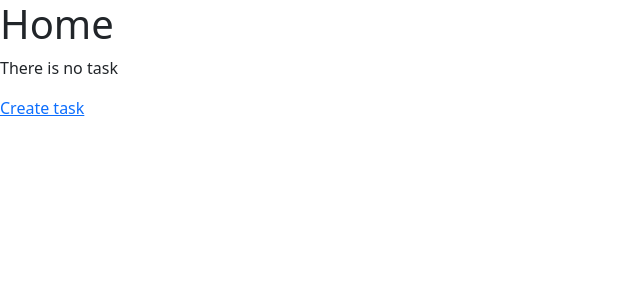
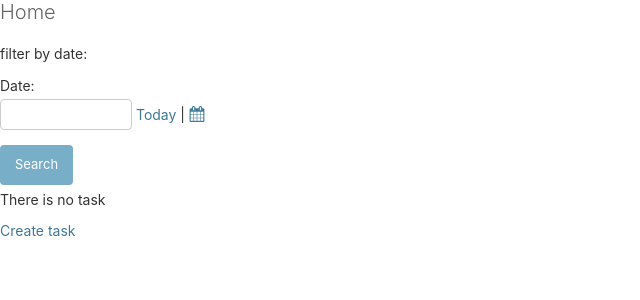
Before and after one commit to Hamed-68/todo, a Django app: page /todo/ in a window 1280 px wide. Shown: the top 300 px of the page, without its empty margins (0-640 px from the left). Run offline with Django 4.2, Linux system fonts and the light colour scheme; a user stored in the database is signed in; data comes from the database, SQL or seed files in the repository; both versions use the stored data as it was after the commit.

Commit message:
use admindatewidget to have calendar for filter by date

```diff
--- /dev/null
+++ b/task/templates/task/admindatewidget.html
@@ -0,0 +1,6 @@
+{% load static %}
+<script type="text/javascript" src="/admin/jsi18n/"></script>
+<script type="text/javascript" src="{% static 'admin/js/core.js' %}"></script>
+{{ form.media }}
+<link rel="stylesheet" type="text/css" href="{% static 'admin/css/base.css' %}" />
+<link rel="stylesheet" type="text/css" href="{% static 'admin/css/widgets.css' %}" />
--- a/task/templates/task/create.html
+++ b/task/templates/task/create.html
@@ -1,6 +1,8 @@
 {% extends 'base.html' %}
+{% load static %}
 
 {% block content %}
+    {% include 'task/admindatewidget.html' %}
     <div>
         <h1>create task</h1>
         <form method="post">
--- a/task/templates/task/home.html
+++ b/task/templates/task/home.html
@@ -1,7 +1,16 @@
 {% extends 'base.html' %}
+{% load static %}
 
 {% block content %}
+    {% include 'task/admindatewidget.html' %}
     <h1>Home</h1>
+    <div>
+        <p>filter by date:</p>
+        <form method="get" action="{% url 'task:home' %}">
+            {{ form }}
+            <input type="submit" value="Search">
+        </form>
+    </div>
     <div>
         {% for task in task_list %}
             <ul>
--- a/task/urls.py
+++ b/task/urls.py
@@ -4,7 +4,7 @@ from task import views
 
 app_name = 'task'
 urlpatterns = [
-    path('', views.TaskListView.as_view(), name='list'),
+    path('', views.TaskListView.as_view(), name='home'),
     path('create/', views.CreateTask.as_view(), name='create'),
     path('detail/<int:pk>/', views.DetailTask.as_view(), name='detail'),
     path('update/<int:pk>/', views.UpdateTask.as_view(), name='update'),
--- a/task/views.py
+++ b/task/views.py
@@ -1,10 +1,11 @@
+from django.forms import ValidationError
 from django.shortcuts import redirect, render
 from django.urls import reverse_lazy
 from django.views.generic import ListView, DetailView, CreateView, UpdateView
 from task.models import Task
 from django.utils import timezone
 from django.contrib.auth.mixins import LoginRequiredMixin
-from task.forms import TaskForm
+from task.forms import TaskForm, SearchForm
 
 
 # ------------------------ TASK LIST -----------------------------------
@@ -13,10 +14,22 @@ class TaskListView(LoginRequiredMixin, ListView):
 
     def get_queryset(self):
         user = self.request.user
-        today = timezone.now().date()
-        # list today's tasks belong request.user
-        queryset = Task.objects.filter(user=user, due_date__date=today)
+        date = timezone.now().date()
+        if self.request.GET.get('date'):
+            date = self.request.GET.get('date')
+        # list tasks by date belong request.user
+        try:
+            queryset = Task.objects.filter(user=user, due_date__date=date)
+        except ValidationError:
+            return Task.objects.filter(user=user)
         return queryset
+
+
+    def get_context_data(self, **kwargs):
+        context = super().get_context_data(**kwargs)
+        form = SearchForm       # form for search tasks by date
+        context['form'] = form
+        return context
 
 # ------------------------ TASK DETAIL -----------------------------------
 class DetailTask(LoginRequiredMixin, DetailView):
@@ -31,7 +44,7 @@ class DetailTask(LoginRequiredMixin, DetailView):
 class CreateTask(LoginRequiredMixin, CreateView):
     template_name = 'task/create.html'
     form_class = TaskForm
-    success_url = reverse_lazy('task:list')
+    success_url = reverse_lazy('task:home')
 
     def form_valid(self, form):
         self.object = form.save(commit=False)
```
Also changed, not shown: db.sqlite3.
